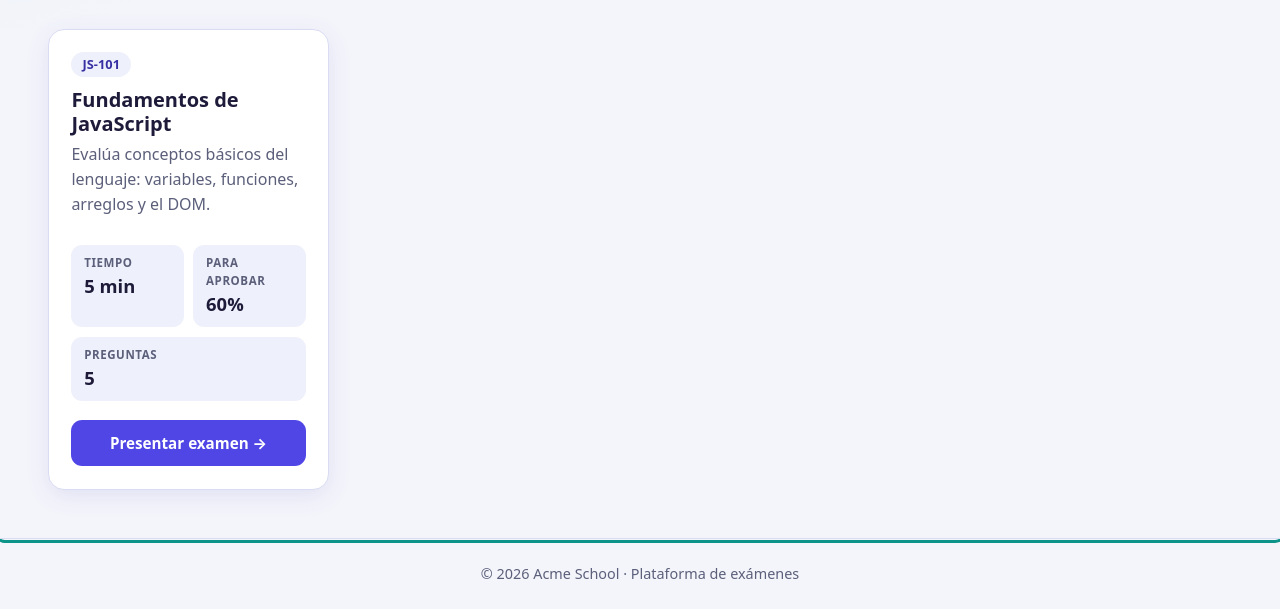
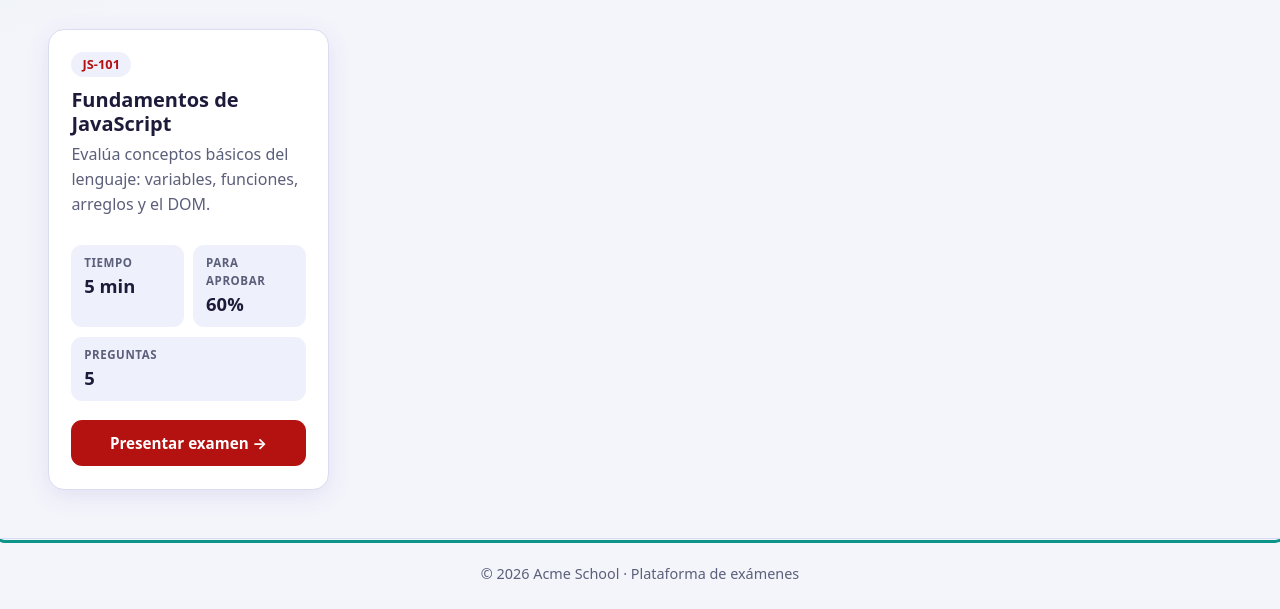
Before and after one commit to Unbornx18/ProyectoAcmeschool_JavaScript_OrtizCamilo, a plain HTML site: page index.html in a window 1280 px wide. Shown: the part 213-822 px from the top of the page. Drawn offline with Linux system fonts and the light colour scheme.

Commit message:
fix: aplicar mejoras generales y ajustes en la interfaz de Acme School

```diff
--- a/css/styles.css
+++ b/css/styles.css
@@ -4,8 +4,8 @@
    ========================================================= */
 
 :root {
-  --primary: #4f46e5;
-  --primary-dark: #3730a3;
+  --primary: #b41111;
+  --primary-dark: #b41111;
   --primary-soft: #eef0fb;
   --accent: #0d9488;
   --accent-soft: #ccfbf1;
```
